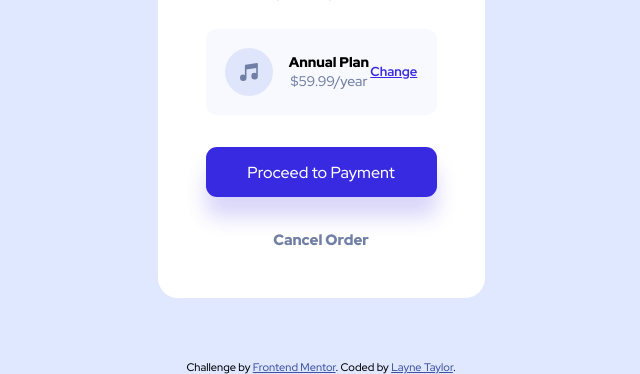
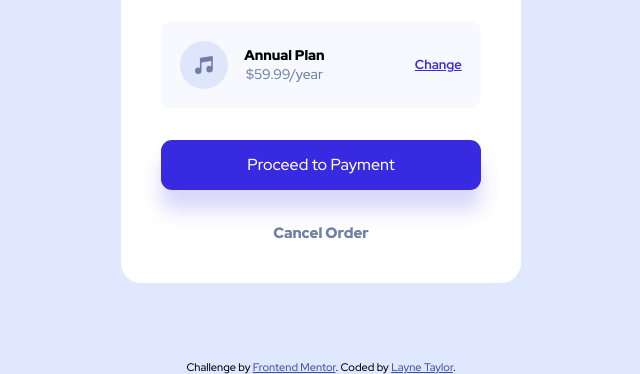
Before and after one commit to laynet/order-summary, a website built with Parcel: page src/index.html in a window 1280 px wide. Shown: the part 440-814 px from the top of the page, without its empty margins (319-959 px from the left). Built offline with nearby package versions, Linux system fonts and the light colour scheme.

Commit message:
fixed desktop width and padding issues

```diff
--- a/src/css/main.scss
+++ b/src/css/main.scss
@@ -38,7 +38,7 @@ body {
     background-repeat:no-repeat;
     background-size: contain;
     background: $lightest-purple;
-    padding: 2rem;
+    padding: 1rem;
 
     @media (min-width: 480px) {
         background-image: url('../images/pattern-background-desktop.svg');
@@ -49,11 +49,15 @@ body {
 }
 
 .card {
-    max-width: 327px;
+    // max-width: 327px;
     border-radius: 20px;
     background: $white;
     text-align: center;
     margin: auto;
+
+    @media (min-width: 480px) {
+        max-width: 400px;
+    }
 }
 
 .card-hero {
@@ -67,8 +71,7 @@ body {
     padding: 2rem;
 
     @media (min-width: 480px) {
-        padding: 3rem;
-
+        padding: 2.5rem;
     }
 }
 
@@ -89,10 +92,6 @@ body {
     font-size: 15px;
     line-height: 25px;
     margin-bottom: 1.5rem;
-
-    @media (min-width: 480px) {
-        padding: 0 2rem
-    }
 }
 
 .annual-plan-card {
```
Also changed, not shown: 2 other files.
